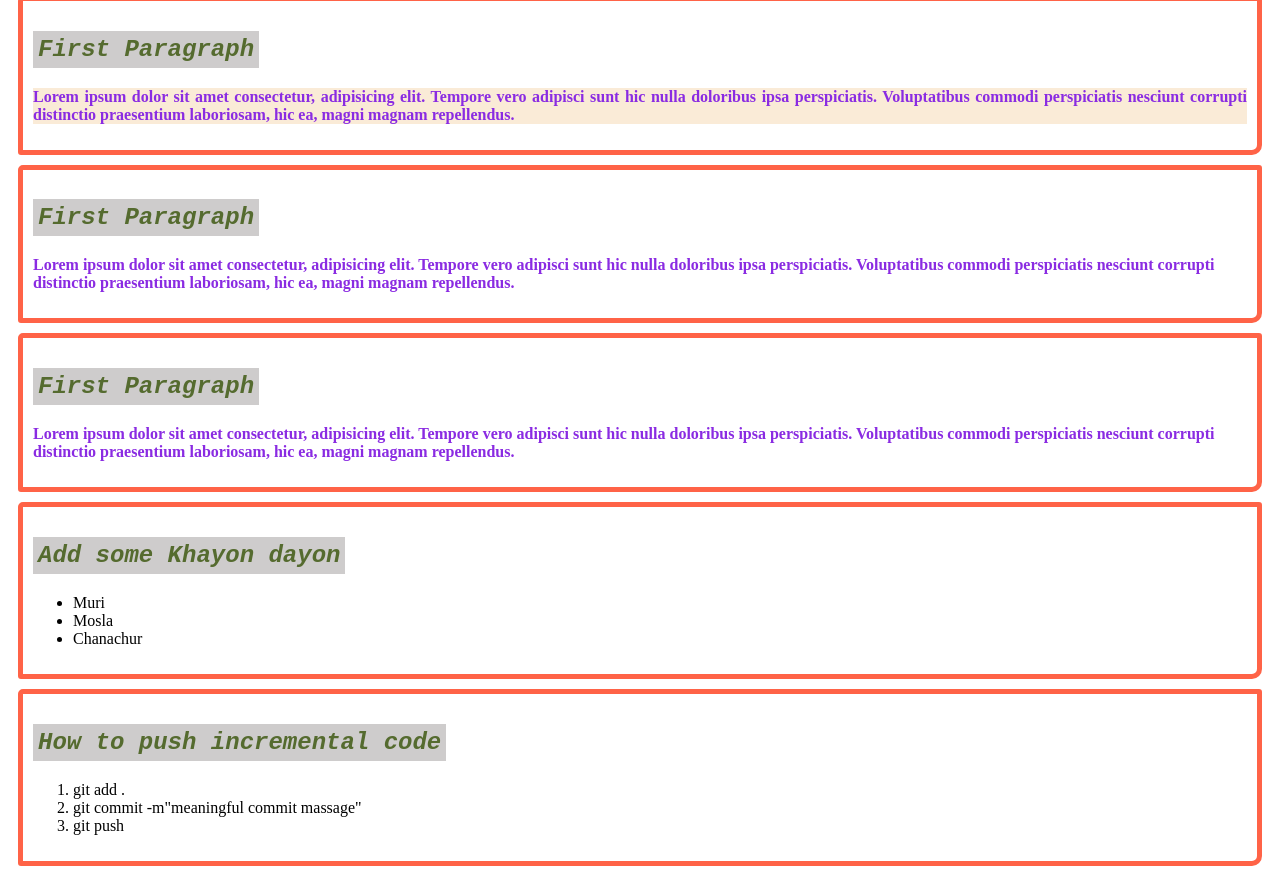
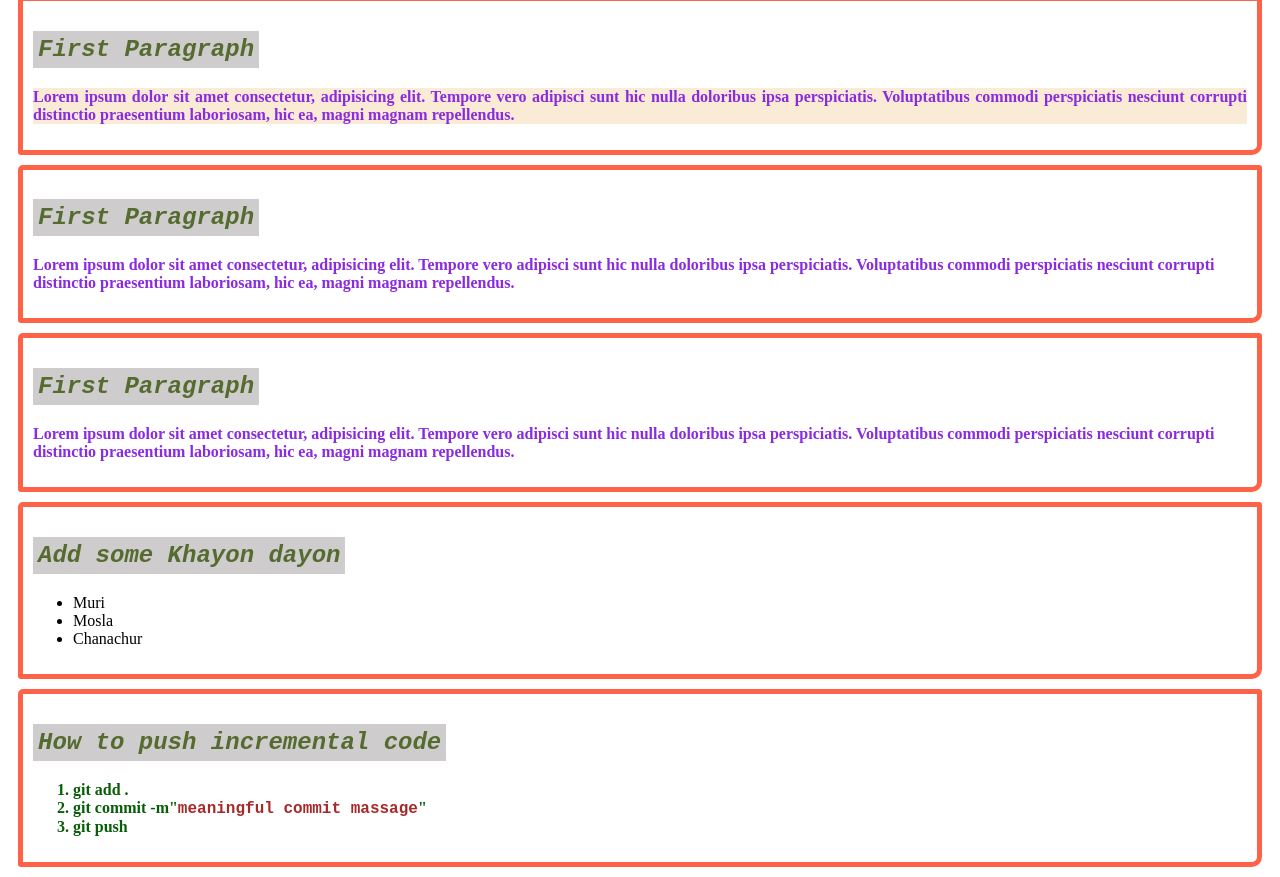
Before and after one commit to Saad7528/my-first-website, a plain HTML site: page index.html in a window 1280 px wide. Shown: the part 253-1130 px from the top of the page. Drawn offline with Linux system fonts and the light colour scheme.

Commit message:
add git color and cmd push

```diff
--- a/index.html
+++ b/index.html
@@ -43,9 +43,9 @@
     <div>
         <h2>How to push incremental code</h2>
         <ol>
-            <li class="git push">git add .</li>
-            <li class="git push">git commit -m"meaningful commit massage"</li>
-            <li class="git push">git push</li>
+            <li class="gitpush">git add .</li>
+            <li class="gitpush">git commit -m"<span style="color: brown; font-family:'Courier New', Courier, monospace;">meaningful commit massage</span>"</li>
+            <li class="gitpush">git push</li>
         </ol>
     </div>
 
--- a/styls/blog.css
+++ b/styls/blog.css
@@ -26,3 +26,7 @@ p{
     text-align: justify;
     background-color: antiquewhite;
 }
+.gitpush{
+    color: rgb(7, 94, 7);
+    font-weight: 800;
+}
```
